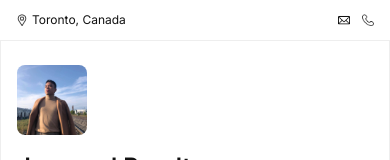
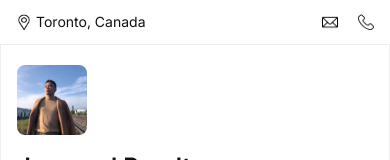
Before and after one commit to joewardperalta/single-page-resume, a Next.js app: page / in a window 390 px wide. Shown: the top 160 px of the page. Built offline with nearby package versions, Linux system fonts and the light colour scheme.

Commit message:
Increase the size of the icon and text for the ContactLinkCard component. Also, increase the gap between the contact link information for the email and phone.

```diff
--- a/components/ContactLinkCard.jsx
+++ b/components/ContactLinkCard.jsx
@@ -12,11 +12,11 @@ export default function ContactLinkCard({
     <Link
       href={link}
       className={`flex w-fit items-center ${
-        disableTitleOnMobile ? "md:gap-2" : "gap-1"
+        !disableTitleOnMobile ? "gap-1" : ""
       }`}
     >
       {/* Contact Icon */}
-      <div className="w-3 h-3 md:w-4 md:h-4">
+      <div className="w-4 h-4 md:w-4 md:h-4">
         <Image
           className="w-full h-full"
           src={iconSrc}
@@ -29,9 +29,9 @@ export default function ContactLinkCard({
       {/* Contact Title */}
       <div>
         <Paragraph
-          className={`!text-primary text-xs ${
+          className={`!text-primary text-sm ${
             disableTitleOnMobile ? "hidden" : ""
-          } md:block md:text-sm`}
+          }`}
         >
           {title}
         </Paragraph>
--- a/components/Navbar.jsx
+++ b/components/Navbar.jsx
@@ -15,7 +15,7 @@ export default function Navbar() {
             </li>
 
             {/* Contact Information */}
-            <div className="flex gap-3 md:gap-6">
+            <div className="flex gap-5 md:gap-6">
               <li>
                 <ContactLinkCard
                   iconSrc="/email-icon.png"
```
